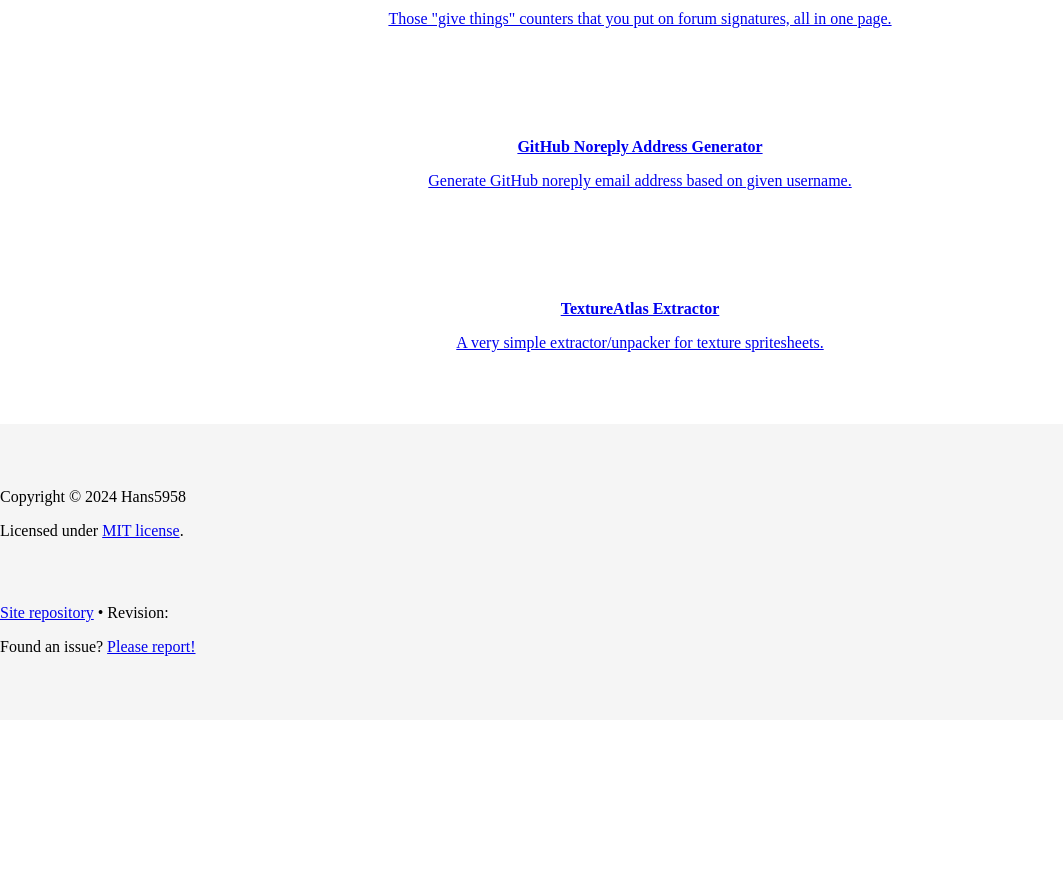
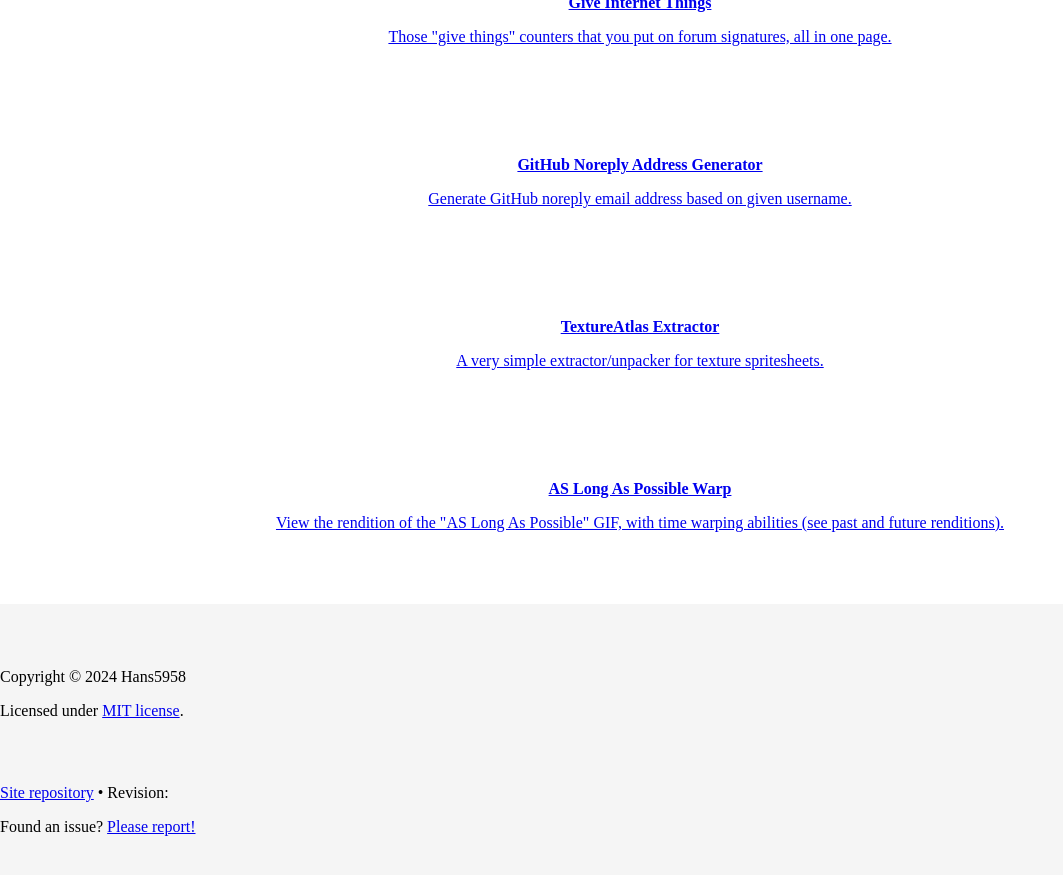
Before and after one commit to Hans5958/mini-htmls, a Jekyll site: the page built from site/index.html, in a window 1280 px wide and 900 px high, scrolled down 2722 px. Shown: the top 875 px of the window, without its empty margins (0-1063 px from the left). Built offline with Jekyll 4.4.1, drawn with Linux system fonts in a browser that asks for light colours; a style sheet for code colours, icons or effects is not loaded; before the commit the page ends 3442 px from its top, so only the background shows below that; some of the changed text lies outside the part shown.

Commit message:
ASLAP Warp: Add new project
After years, I got a new one! This is pretty much in development for a while, but I decided to finally release it now since I really don't make any changes after a while

```diff
--- a/site/_data/projects.yml
+++ b/site/_data/projects.yml
@@ -79,3 +79,7 @@
 - id: textureatlas-extractor
   name: TextureAtlas Extractor
   desc: A very simple extractor/unpacker for texture spritesheets.
+
+- id: aslap-warp
+  name: AS Long As Possible Warp
+  desc: View the rendition of the "AS Long As Possible" GIF, with time warping abilities (see past and future renditions).
--- /dev/null
+++ b/site/aslap-warp/index.html
@@ -0,0 +1,82 @@
+---
+layout: default
+title: AS Long As Possible Warp
+description: View the rendition of the "AS Long As Possible" GIF, with time warping abilities (see past and future renditions).
+pwa: true
+---
+
+<script>
+	let jsonData = {
+		themeDirectory: ".",
+	}
+</script>
+<script src="https://cdn.jsdelivr.net/combine/npm/dayjs@1,npm/dayjs@1/plugin/utc.min.js,npm/dayjs@1/plugin/arraySupport.min.js,npm/js-datepicker@5.18.0"></script>
+<link rel="stylesheet" href="https://cdn.jsdelivr.net/npm/js-datepicker@5.18.0/dist/datepicker.min.css">
+<script src="./script.js" defer></script>
+
+<style>
+	#gif-preview {
+		aspect-ratio: 4/3;
+		background: black;
+		color: white;
+		display: flex;
+		align-items: center;
+		justify-content: center;
+		font-family: monospace
+	}
+
+</style>
+
+<div class="container">
+	<h1 class="mb-4 d-lg-none">AS Long As Possible Warp</h1>
+	<div class="row">
+		<div class="col-md-5 col-lg-6">
+			<h1 class="mb-4 d-none d-lg-block">AS Long As Possible Warp</h1>
+			<div id="gif-preview" class="mb-2"><span>332567</span></div>
+			<h2>Preview</h2>
+			<p>This is a rendition of the GIF. The font size are different to enhance visibility. The font isn't used to avoid copyright issues.</p>
+		</div>
+
+		<div class="col-md-7 col-lg-6">
+			<div id="current-date" class="text-center">
+				<p class="mb-0" id="current-date-1"></p>
+				<p id="current-date-2"></p>
+			</div>
+			<input type="text" id="datepicker" class="m-0" style="width: 1px; height: 1px; position: absolute; top: 0; left: 0; visibility: hidden">
+
+			<input type="range" class="slider w-100" step="1" id="setting-timestamp-range" class="">
+			<div class="form-check form-check-inline">
+				<input class="form-check-input" type="checkbox" id="setting-real-time" data-setting-key="realTime" checked>
+				<label class="form-check-label" for="setting-real-time">Real time simulation</label>
+			</div>
+
+			<hr />
+			<table class="table table-sm">
+				<tbody>
+					<tr>
+						<th scope="row">Percentage</th>
+						<td id="stats-percentage"></td>
+					</tr>
+					<tr>
+						<th scope="row">Increments</th>
+						<td id="stats-increment"></td>
+					</tr>
+					<tr>
+						<th scope="row">Increment Duration</th>
+						<td id="stats-increment-duration"></td>
+					</tr>
+					<tr>
+						<th scope="row">Increment Percentage</th>
+						<td id="stats-increment-percentage"></td>
+					</tr>
+				</tbody>
+			</table>
+
+			<section class="jumbotron p-4">
+				<h2 class="mb-3">About</h2>
+				<p>This is the page that shows how the "AS Long As Possible" GIF looks like. View the rendition and see how it looks like in the past or future with the time warping abilities.</p>
+				<p>For more information, see <a href="https://en.wikipedia.org/wiki/As_Long_as_Possible" target="_blank" rel="noopener noreferrer">the Wikipedia article</a> and/or <a href="http://www.aslongaspossible.com/" target="_blank" rel="noopener noreferrer">the homepage</a>.</p>
+				<p class="mb-0">This page is made based on <a href="../longplayer-warp/" target="_blank">Longplayer Warp</a>.</p>
+		</div>
+	</div>
+</div>
```
Also changed, not shown: site/aslap-warp/pwa-sw.js (added, +10 -0 lines), site/aslap-warp/script.js (added, +136 -0 lines), site/aslap-warp/pwa.webmanifest (added).
